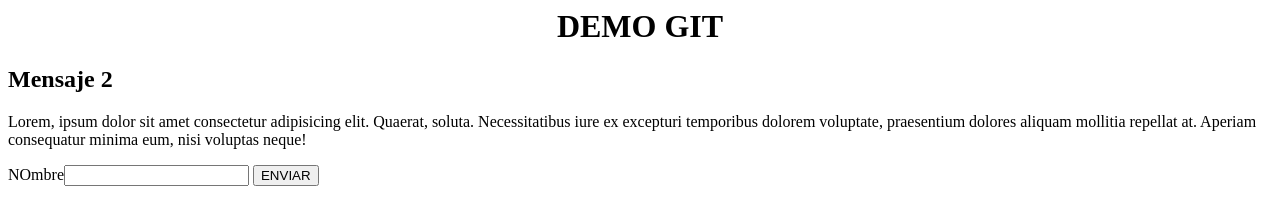
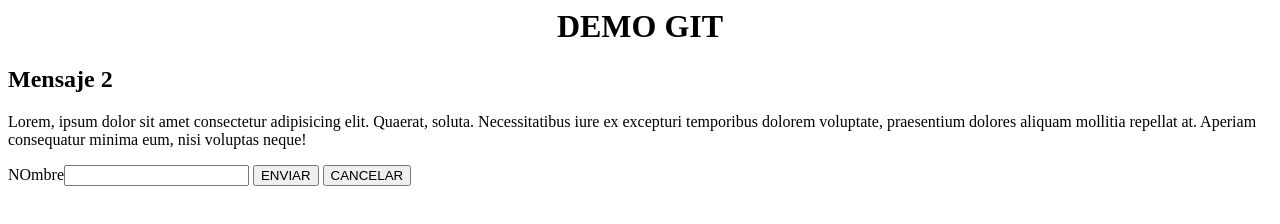
Before and after one commit to heidy-sseth/demoGit, a plain HTML site: page index.html in a window 1280 px wide. Drawn offline with Linux system fonts and the light colour scheme.

Commit message:
sexto commit mensaje de tiempo

```diff
--- a/index.html
+++ b/index.html
@@ -10,5 +10,6 @@
         <p>Lorem, ipsum dolor sit amet consectetur adipisicing elit. Quaerat, soluta. Necessitatibus iure ex excepturi temporibus dolorem voluptate, praesentium dolores aliquam mollitia repellat at. Aperiam consequatur minima eum, nisi voluptas neque!</p>
         NOmbre<input type="text">
         <button>ENVIAR</button>
+        <input type="reset" value ="CANCELAR">
     </body>
 </html>
```
